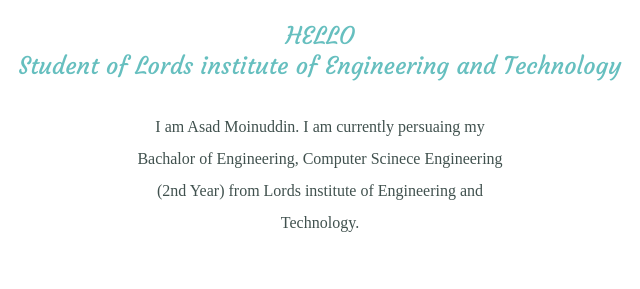
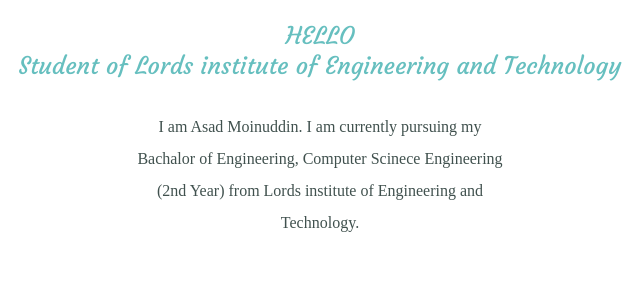
Before and after one commit to Asadmoinuddin/CV-CSS, a plain HTML site: page index.html in a window 1280 px wide. Shown: the part 1243-1532 px from the top of the page, 320-960 px from the left. Drawn offline with nearby package versions, Linux system fonts and the light colour scheme.

Commit message:
Update index.html

```diff
--- a/index.html
+++ b/index.html
@@ -23,7 +23,7 @@
     <div class="profile">
       <img class="asad_pic" src="asad pic.jpeg" alt="Asad Moinuddin">
       <h2>HELLO <br>Student of Lords institute of Engineering and Technology</h2>
-      <p class="intro">I am Asad Moinuddin. I am currently persuaing my Bachalor of Engineering, Computer Scinece Engineering (2nd Year) from Lords institute of Engineering and Technology.</p>
+      <p class="intro">I am Asad Moinuddin. I am currently pursuing my Bachalor of Engineering, Computer Scinece Engineering (2nd Year) from Lords institute of Engineering and Technology.</p>
     </div>
     <hr>
     <div class="skills">
```
